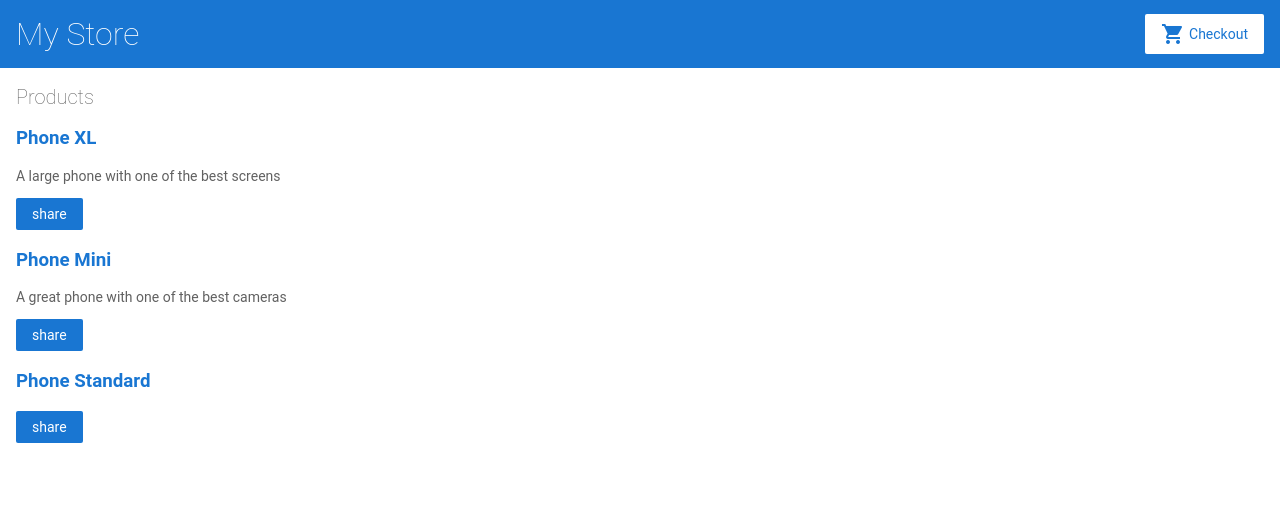
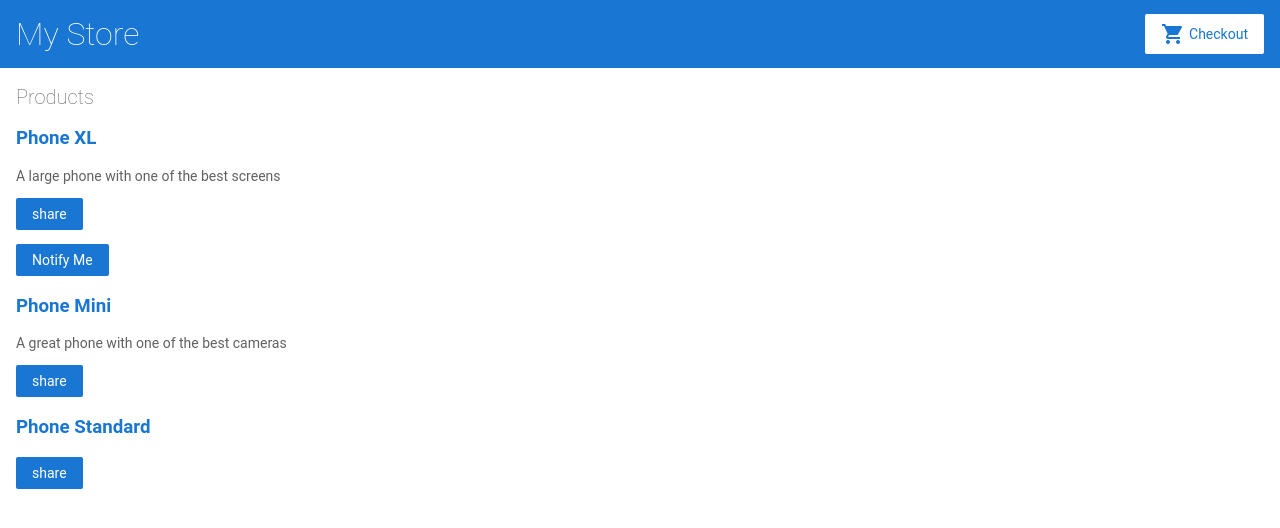
Before and after one commit to Kushagra302/angular-learning, an Angular app: page / in a window 1280 px wide. Shown: the top 528 px of the page. Built offline with nearby package versions, Linux system fonts and the light colour scheme.

Commit message:
4 files modified

```diff
--- a/src/app/product-alerts/product-alerts.component.html
+++ b/src/app/product-alerts/product-alerts.component.html
@@ -1,3 +1,3 @@
 <p *ngIf="product.price > 700">
-  <button>Notify Me</button>
+  <button (click)="notify.emit()">Notify Me</button>
 </p>
--- a/src/app/product-alerts/product-alerts.component.ts
+++ b/src/app/product-alerts/product-alerts.component.ts
@@ -1,5 +1,6 @@
 import { Component, OnInit } from '@angular/core';
 import { Input } from '@angular/core';
+import { Output, EventEmitter } from '@angular/core';
 @Component({
   selector: 'app-product-alerts',
   templateUrl: './product-alerts.component.html',
@@ -7,6 +8,7 @@
 })
 export class ProductAlertsComponent implements OnInit {
     @Input() product;
+      @Output() notify = new EventEmitter();
   constructor() { }
 
 
--- a/src/app/product-list/product-list.component.html
+++ b/src/app/product-list/product-list.component.html
@@ -10,6 +10,10 @@
   </p>
   <button (click)= "share()">
     share</button>
+<app-product-alerts
+  [product]="product"
+  (notify)="onNotify()">
+</app-product-alerts>
 </div>
 
 
--- a/src/app/product-list/product-list.component.ts
+++ b/src/app/product-list/product-list.component.ts
@@ -13,6 +13,9 @@
   share() {
     window.alert('The product has been shared!');
   }
+   onNotify() {
+    window.alert('You will be notified when the product goes on sale');
+  }
 }
 
 
```
